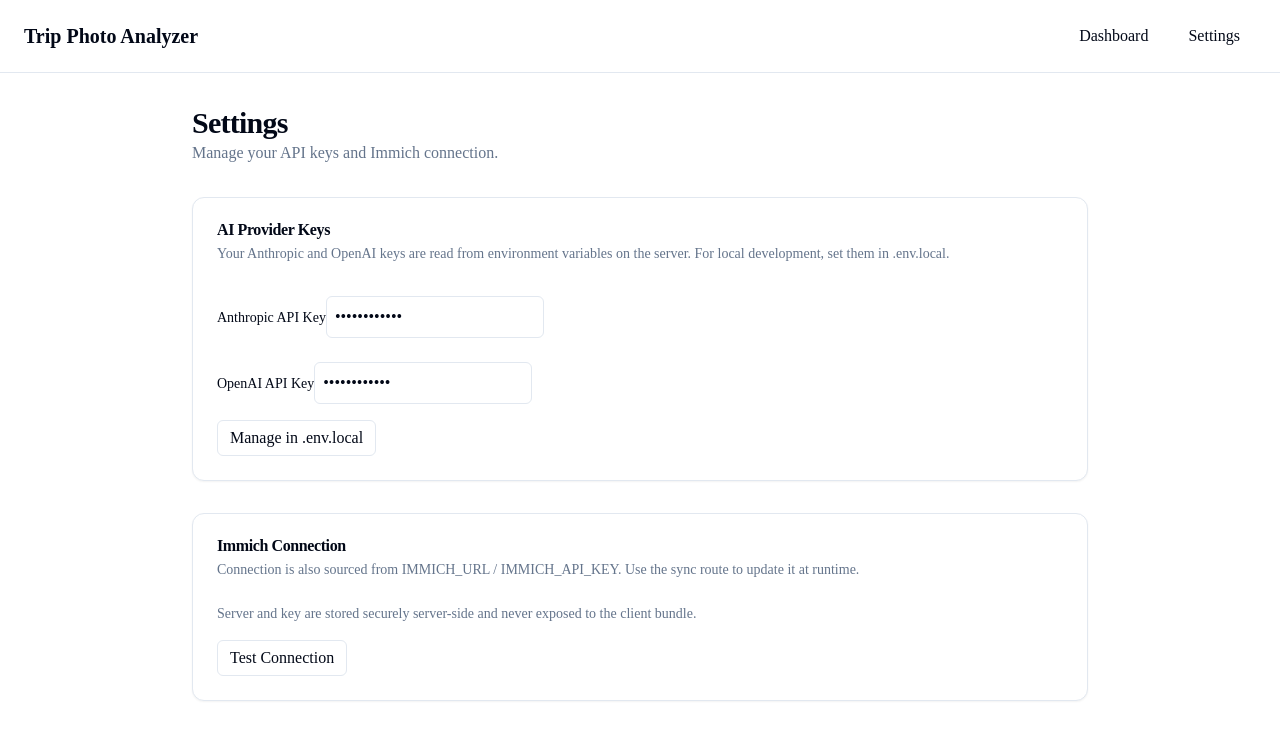
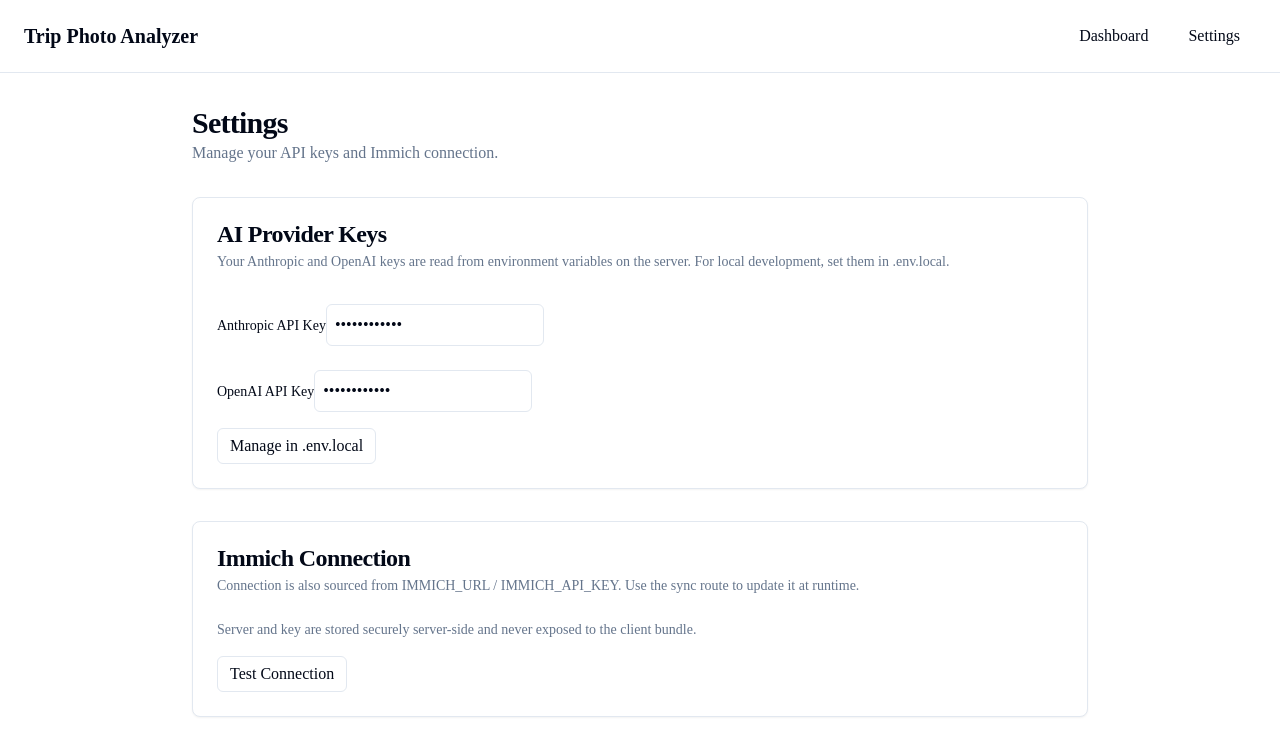
Before and after one commit to Jekooz/should-i-post-this, a Next.js app: page /settings in a window 1280 px wide. Shown: the top 756 px of the page. Built offline with nearby package versions, Linux system fonts and the light colour scheme.

Commit message:
Update card component to standard shadcn implementation

```diff
--- a/src/components/ui/card.tsx
+++ b/src/components/ui/card.tsx
@@ -1,47 +1,86 @@
 import * as React from "react"
+
 import { cn } from "@/lib/utils"
 
-function Card({ className, ...props }: React.HTMLAttributes<HTMLDivElement>) {
-  return (
+const Card = React.forwardRef<
+  HTMLDivElement,
+  React.HTMLAttributes<HTMLDivElement>
+>(({ className, ...props }, ref) => (
   <div
+    ref={ref}
     className={cn(
-        "rounded-xl border bg-card text-card-foreground shadow-sm",
+      "rounded-lg border bg-card text-card-foreground shadow-sm",
       className
     )}
     {...props}
   />
-  )
-}
+))
+Card.displayName = "Card"
 
-function CardHeader({ className, ...props }: React.HTMLAttributes<HTMLDivElement>) {
-  return (
-    <div className={cn("flex flex-col space-y-1.5 p-6", className)} {...props} />
-  )
-}
-
-function CardTitle({ className, ...props }: React.HTMLAttributes<HTMLDivElement>) {
-  return (
-    <h3
-      className={cn("font-semibold leading-none tracking-tight", className)}
+const CardHeader = React.forwardRef<
+  HTMLDivElement,
+  React.HTMLAttributes<HTMLDivElement>
+>(({ className, ...props }, ref) => (
+  <div
+    ref={ref}
+    className={cn("flex flex-col space-y-1.5 p-6", className)}
     {...props}
   />
-  )
+))
+CardHeader.displayName = "CardHeader"
+
+const CardTitle = React.forwardRef<
+  HTMLParagraphElement,
+  React.HTMLAttributes<HTMLHeadingElement>
+>(({ className, ...props }, ref) => (
+  <h3
+    ref={ref}
+    className={cn(
+      "text-2xl font-semibold leading-none tracking-tight",
+      className
+    )}
+    {...props}
+  />
+))
+CardTitle.displayName = "CardTitle"
+
+const CardDescription = React.forwardRef<
+  HTMLParagraphElement,
+  React.HTMLAttributes<HTMLParagraphElement>
+>(({ className, ...props }, ref) => (
+  <p
+    ref={ref}
+    className={cn("text-sm text-muted-foreground", className)}
+    {...props}
+  />
+))
+CardDescription.displayName = "CardDescription"
+
+const CardContent = React.forwardRef<
+  HTMLDivElement,
+  React.HTMLAttributes<HTMLDivElement>
+>(({ className, ...props }, ref) => (
+  <div ref={ref} className={cn("p-6 pt-0", className)} {...props} />
+))
+CardContent.displayName = "CardContent"
+
+const CardFooter = React.forwardRef<
+  HTMLDivElement,
+  React.HTMLAttributes<HTMLDivElement>
+>(({ className, ...props }, ref) => (
+  <div
+    ref={ref}
+    className={cn("flex items-center p-6 pt-0", className)}
+    {...props}
+  />
+))
+CardFooter.displayName = "CardFooter"
+
+export {
+  Card,
+  CardHeader,
+  CardFooter,
+  CardTitle,
+  CardDescription,
+  CardContent,
 }
-
-function CardDescription({ className, ...props }: React.HTMLAttributes<HTMLDivElement>) {
-  return (
-    <p className={cn("text-sm text-muted-foreground", className)} {...props} />
-  )
-}
-
-function CardContent({ className, ...props }: React.HTMLAttributes<HTMLDivElement>) {
-  return <div className={cn("p-6 pt-0", className)} {...props} />
-}
-
-function CardFooter({ className, ...props }: React.HTMLAttributes<HTMLDivElement>) {
-  return (
-    <div className={cn("flex items-center p-6 pt-0", className)} {...props} />
-  )
-}
-
-export { Card, CardHeader, CardFooter, CardTitle, CardDescription, CardContent }
```
Lines whose indentation alone changed are shown as unchanged.
